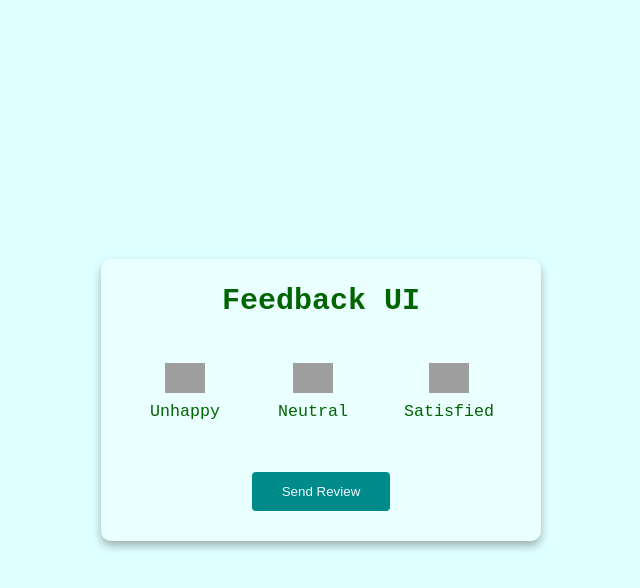
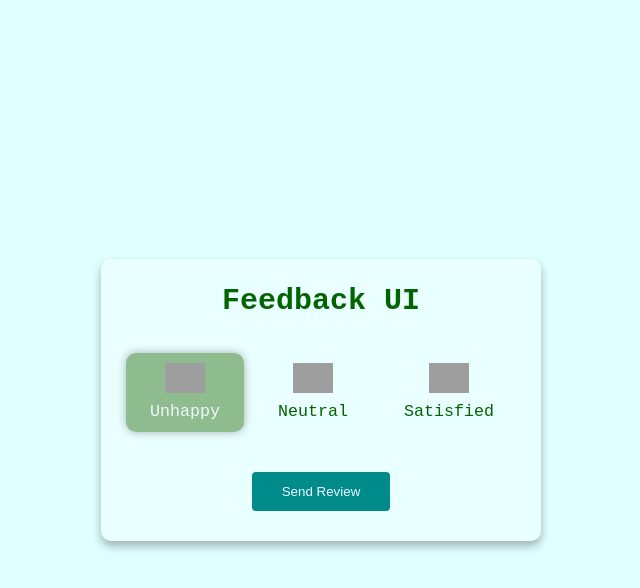
Before and after one commit to LilyMilano/tiny-but-mighty, a plain HTML site: page feedback-ui/index.html in a window 1280 px wide. Both pictures are taken after a click on the element "Unhappy". Shown: the whole page, without its empty margins (319-959 px from the left). Drawn offline with Linux system fonts and the light colour scheme; grey boxes are pictures that could not be loaded.

Commit message:
Update 'Feedback UI' project: Add or remove the active class when clicking on a rating

```diff
--- a/feedback-ui/index.html
+++ b/feedback-ui/index.html
@@ -28,6 +28,7 @@
         </div>
         <button class="btn" id="btn">Send Review</button>
     </div>
+    <script src="index.js"></script>
 </body>
 
 </html>
--- /dev/null
+++ b/feedback-ui/index.js
@@ -0,0 +1,16 @@
+const ratingEls = document.querySelectorAll('.rating');
+
+ratingEls.forEach((ratingEl) => {
+	ratingEl.addEventListener('click', (event) => {
+		// console.log(event.target.innerText || event.target.parentNode.innerText);
+		removeActive();
+		event.target.classList.add('active');
+		event.target.parentNode.classList.add('active');
+	});
+});
+
+function removeActive() {
+	ratingEls.forEach((ratingEl) => {
+		ratingEl.classList.remove('active');
+	});
+}
```
